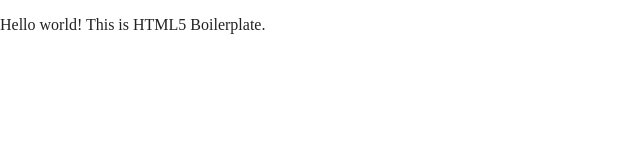
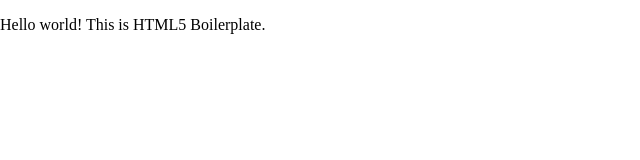
Before and after one commit to cerisesteel/pcdd-0315-sp21, a website built with Parcel: page index.html in a window 1280 px wide. Shown: the full height of the page, 0-640 px from the left. Built offline with nearby package versions, Linux system fonts and the light colour scheme.

Commit message:
Colors and Type

```diff
--- a/css/main.css
+++ b/css/main.css
@@ -12,9 +12,8 @@
    ========================================================================== */
 
 html {
-  color: #222;
   font-size: 1em;
-  line-height: 1.4;
+  line-height: 1.2;
 }
 
 /*
```
